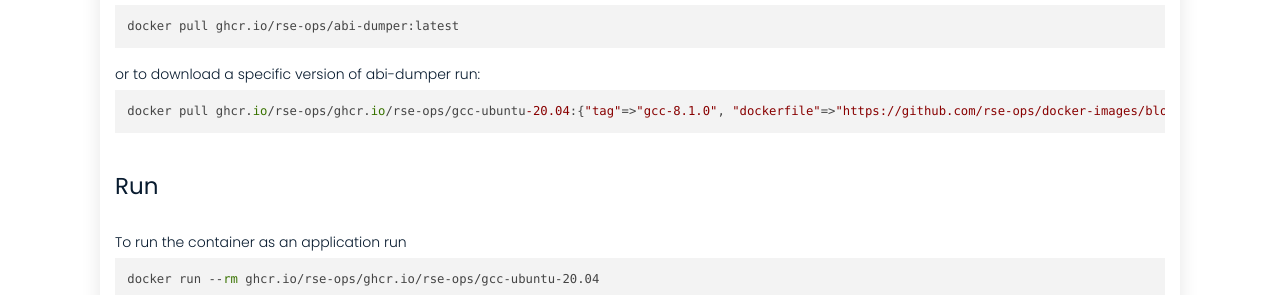
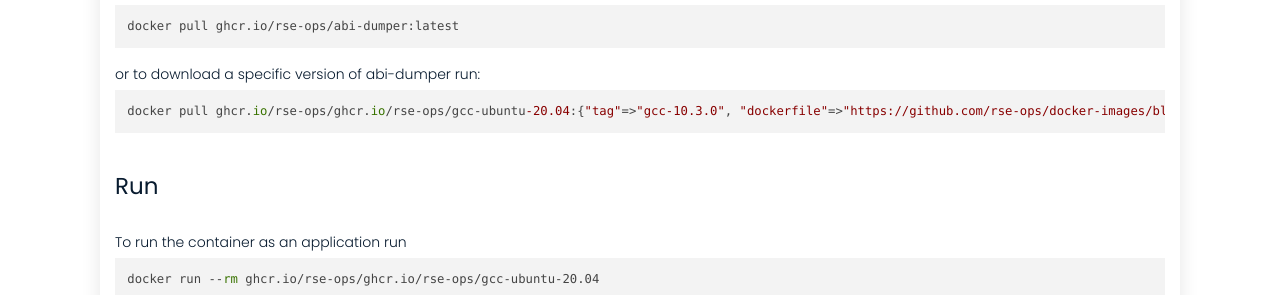
Before and after one commit to rse-ops/docker-images, a Jekyll site: the page built from _library/ghcr.io-rse-ops-gcc-ubuntu-20.04.md, in a window 1280 px wide and 1002 px high. Shown: the part 520-815 px from the top of the window. Built offline with Jekyll 4.4.1, drawn with Linux system fonts in a browser that asks for light colours; nearby versions of some CDN libraries; part of the change alters nothing that is shown.

Commit message:
Automated push to update library 2021-11-29

```diff
--- a/_library/ghcr.io-rse-ops-gcc-ubuntu-20.04.md
+++ b/_library/ghcr.io-rse-ops-gcc-ubuntu-20.04.md
@@ -1,14 +1,11 @@
 ---
 layout: container
 name: ghcr.io/rse-ops/gcc-ubuntu-20.04
-updated_at: 2021-11-29 04:58:53.286339
+updated_at: 2021-11-29 05:08:02.042799
 
 
 container_url: https://github.com/orgs/rse-ops/packages/container/package/gcc-ubuntu-20.04
 versions:
- - tag: gcc-8.1.0
-   dockerfile: https://github.com/rse-ops/docker-images/blob/main/ubuntu/gcc/Dockerfile
-   manifest: https://crane.ggcr.dev/manifest/ghcr.io/rse-ops/gcc-ubuntu-20.04:gcc-8.1.0
  - tag: gcc-10.3.0
    dockerfile: https://github.com/rse-ops/docker-images/blob/main/ubuntu/gcc/Dockerfile
    manifest: https://crane.ggcr.dev/manifest/ghcr.io/rse-ops/gcc-ubuntu-20.04:gcc-10.3.0
@@ -21,5 +18,8 @@ versions:
  - tag: gcc-9.4.0
    dockerfile: https://github.com/rse-ops/docker-images/blob/main/ubuntu/gcc/Dockerfile
    manifest: https://crane.ggcr.dev/manifest/ghcr.io/rse-ops/gcc-ubuntu-20.04:gcc-9.4.0
+ - tag: gcc-8.1.0
+   dockerfile: https://github.com/rse-ops/docker-images/blob/main/ubuntu/gcc/Dockerfile
+   manifest: https://crane.ggcr.dev/manifest/ghcr.io/rse-ops/gcc-ubuntu-20.04:gcc-8.1.0
 
 ---
```
